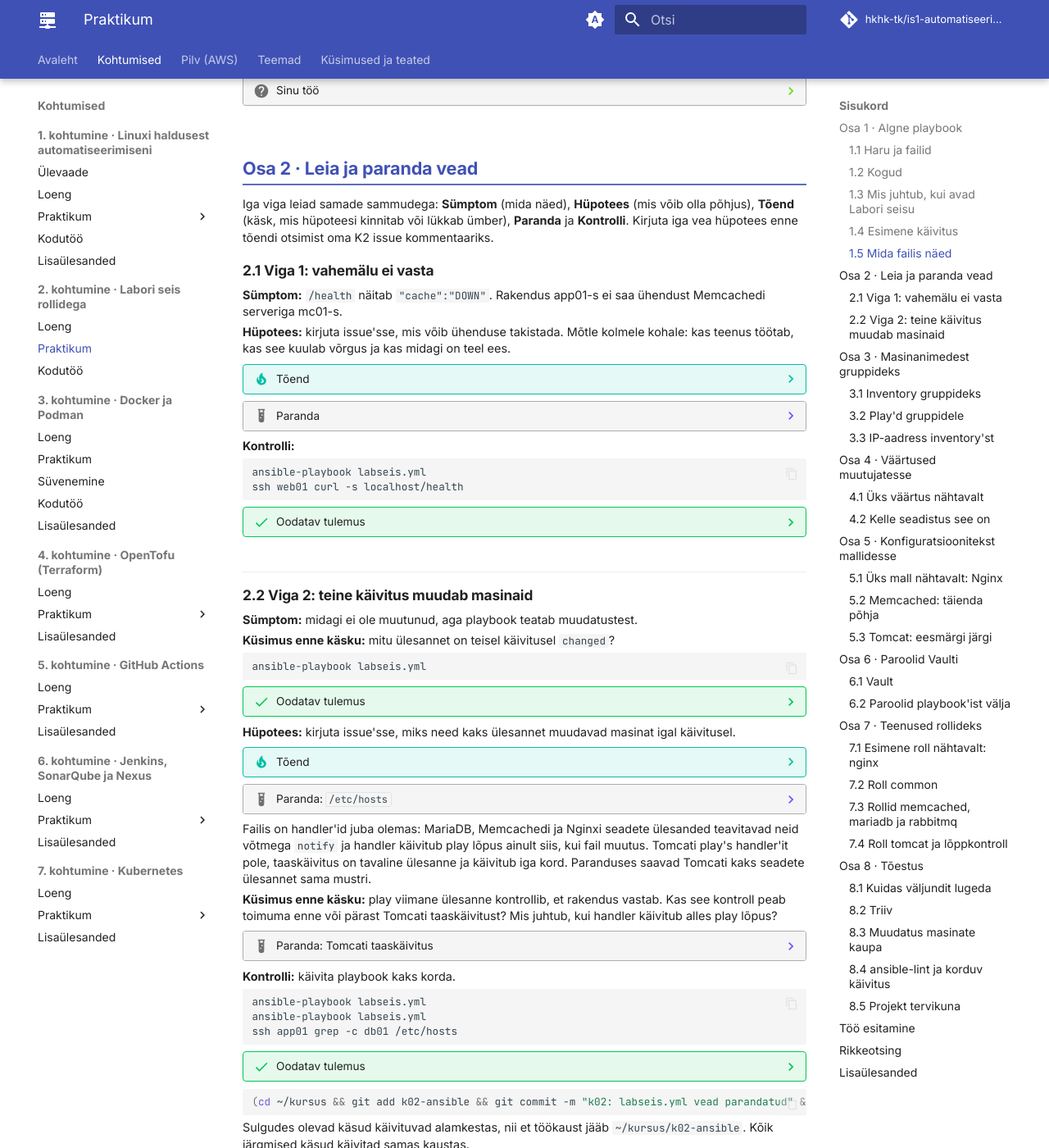
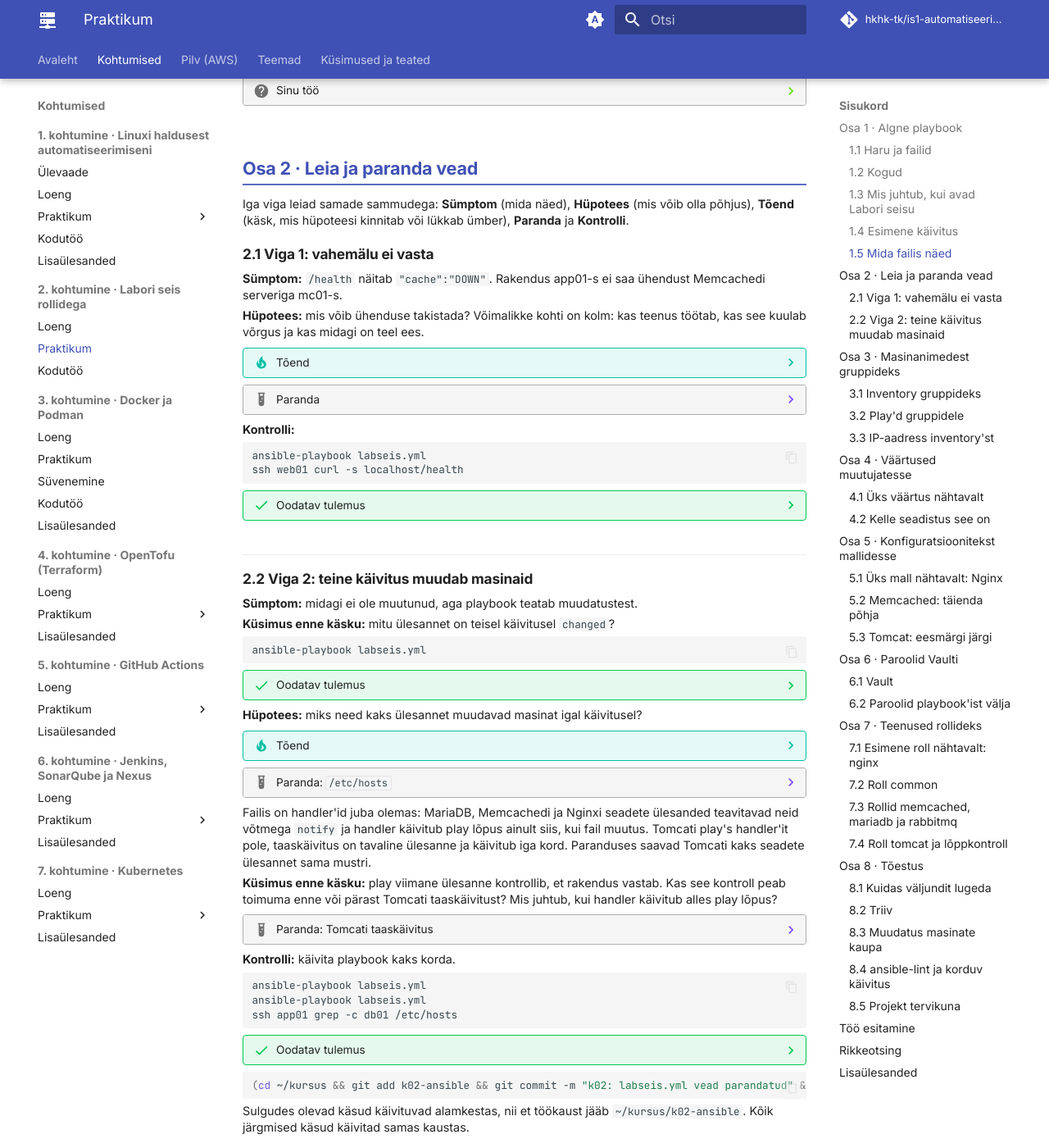
Before and after one commit to hkhk-tk/is1-automatiseerimine, an MkDocs documentation site: the page built from docs/k02/lab.md, in a window 1280 px wide and 1400 px high, scrolled down 2277 px. Shown: the whole window at 82% size. Built offline with MkDocs 1.6.1 and Material for MkDocs 9.7.7, drawn with Linux system fonts in a browser that asks for light colours; comment, search, counter and statistics services are not loaded.

Commit message:
K2 ja K7: issue'sse kirjutamise nõue välja

```diff
--- a/docs/k02/lab.md
+++ b/docs/k02/lab.md
@@ -138,13 +138,13 @@ Loe `labseis.yml` läbi ja leia kuus asja, mis täna failist välja lähevad: ma
 
 ## Osa 2 · Leia ja paranda vead
 
-Iga viga leiad samade sammudega: **Sümptom** (mida näed), **Hüpotees** (mis võib olla põhjus), **Tõend** (käsk, mis hüpoteesi kinnitab või lükkab ümber), **Paranda** ja **Kontrolli**. Kirjuta iga vea hüpotees enne tõendi otsimist oma K2 issue kommentaariks.
+Iga viga leiad samade sammudega: **Sümptom** (mida näed), **Hüpotees** (mis võib olla põhjus), **Tõend** (käsk, mis hüpoteesi kinnitab või lükkab ümber), **Paranda** ja **Kontrolli**.
 
 ### 2.1 Viga 1: vahemälu ei vasta
 
 **Sümptom:** `/health` näitab `"cache":"DOWN"`. Rakendus app01-s ei saa ühendust Memcachedi serveriga mc01-s.
 
-**Hüpotees:** kirjuta issue'sse, mis võib ühenduse takistada. Mõtle kolmele kohale: kas teenus töötab, kas see kuulab võrgus ja kas midagi on teel ees.
+**Hüpotees:** mis võib ühenduse takistada? Võimalikke kohti on kolm: kas teenus töötab, kas see kuulab võrgus ja kas midagi on teel ees.
 
 ??? tip "Tõend"
 
@@ -198,7 +198,7 @@ ansible-playbook labseis.yml
 
     Kõigis viies masinas on `changed=1` või rohkem. Väljundis on `changed` kahes ülesandes: `Masinad tunnevad üksteist nime järgi` (iga masina kohta) ja app01-s `Tomcat taaskäivitatakse, et seaded rakenduksid`.
 
-**Hüpotees:** kirjuta issue'sse, miks need kaks ülesannet muudavad masinat igal käivitusel.
+**Hüpotees:** miks need kaks ülesannet muudavad masinat igal käivitusel?
 
 ??? tip "Tõend"
 
```
Also changed, not shown: docs/k07/lab-2-namespace.md (+1 -1 lines), docs/k07/lab-8-esitamine.md (+0 -1 lines).
